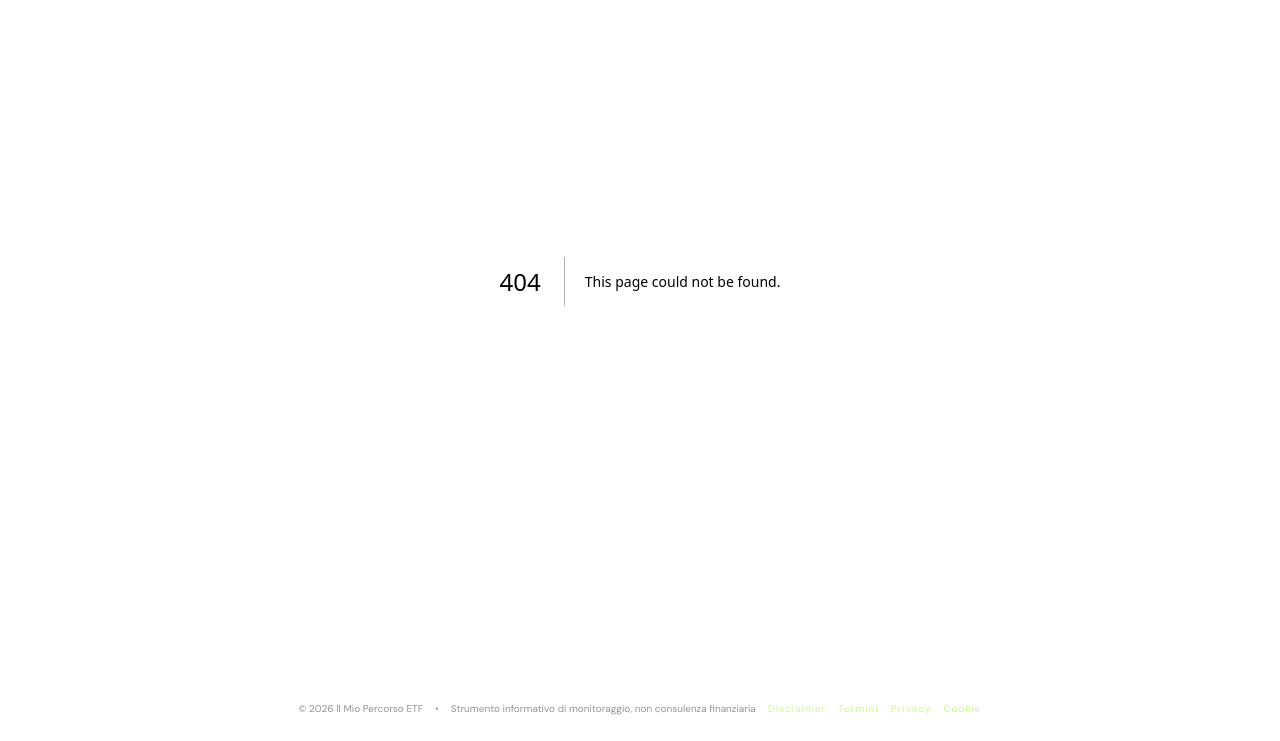
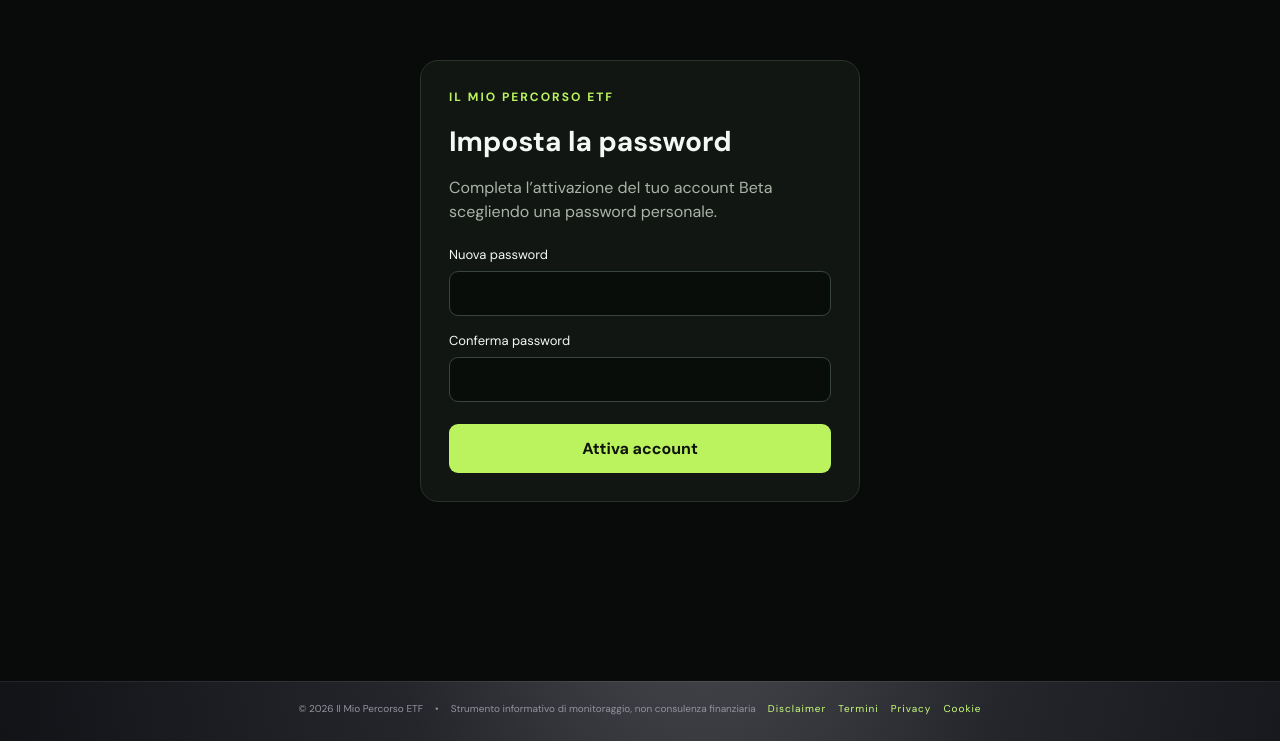
Before and after one commit to netTrack26/il-mio-percorso-etf-glass-v30-A, a Next.js app: page /set-password in a window 1280 px wide. Before the commit this address had no page. Shown: the part 119-860 px from the top of the page. Built offline with nearby package versions, Linux system fonts and the light colour scheme.

Commit message:
Add secure invitation-based beta onboarding

```diff
--- /dev/null
+++ b/app/set-password/page.tsx
@@ -0,0 +1,44 @@
+"use client";
+
+import { useState } from "react";
+import { useRouter } from "next/navigation";
+import { getSupabaseBrowserClient } from "../../lib/supabase/client";
+
+export default function SetPasswordPage() {
+  const [password, setPassword] = useState("");
+  const [confirm, setConfirm] = useState("");
+  const [busy, setBusy] = useState(false);
+  const [message, setMessage] = useState("");
+  const router = useRouter();
+
+  async function savePassword() {
+    if (password.length < 8) { setMessage("La password deve contenere almeno 8 caratteri."); return; }
+    if (password !== confirm) { setMessage("Le password non coincidono."); return; }
+    const supabase = getSupabaseBrowserClient();
+    if (!supabase) { setMessage("Servizio di accesso non configurato."); return; }
+    setBusy(true);
+    const { error } = await supabase.auth.updateUser({ password });
+    setBusy(false);
+    if (error) { setMessage("Non è stato possibile impostare la password. Riapri il link ricevuto via email."); return; }
+    router.replace("/");
+    router.refresh();
+  }
+
+  return (
+    <main style={{minHeight:"100vh",display:"grid",placeItems:"center",padding:24,background:"#090b0a",color:"#f5f7f4"}}>
+      <section style={{width:"100%",maxWidth:440,padding:28,border:"1px solid #293128",borderRadius:18,background:"#111612"}}>
+        <div style={{color:"#baf35e",fontSize:12,letterSpacing:2,fontWeight:700}}>IL MIO PERCORSO ETF</div>
+        <h1 style={{fontSize:28,margin:"18px 0 8px"}}>Imposta la password</h1>
+        <p style={{color:"#aab3a8",lineHeight:1.5}}>Completa l’attivazione del tuo account Beta scegliendo una password personale.</p>
+        <label style={{display:"block",marginTop:22,fontSize:13}}>Nuova password
+          <input type="password" autoComplete="new-password" value={password} onChange={e=>setPassword(e.target.value)} style={{display:"block",width:"100%",marginTop:8,padding:13,borderRadius:9,border:"1px solid #39443a",background:"#090d0a",color:"white"}}/>
+        </label>
+        <label style={{display:"block",marginTop:16,fontSize:13}}>Conferma password
+          <input type="password" autoComplete="new-password" value={confirm} onChange={e=>setConfirm(e.target.value)} style={{display:"block",width:"100%",marginTop:8,padding:13,borderRadius:9,border:"1px solid #39443a",background:"#090d0a",color:"white"}}/>
+        </label>
+        {message && <p role="alert" style={{color:"#ffb4a9",fontSize:13}}>{message}</p>}
+        <button onClick={savePassword} disabled={busy} style={{width:"100%",marginTop:22,padding:14,border:0,borderRadius:9,background:"#baf35e",color:"#10150c",fontWeight:700}}>{busy?"Salvataggio…":"Attiva account"}</button>
+      </section>
+    </main>
+  );
+}
```
